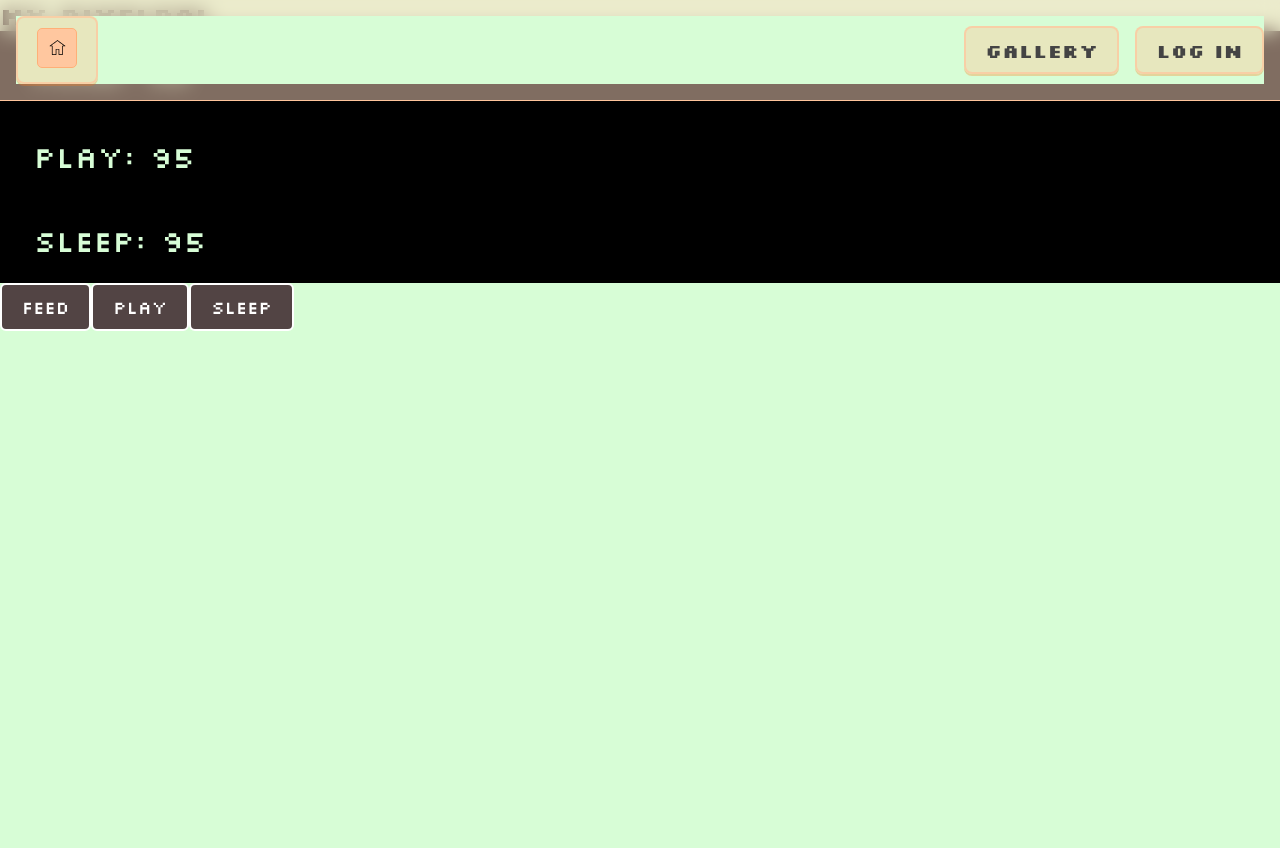
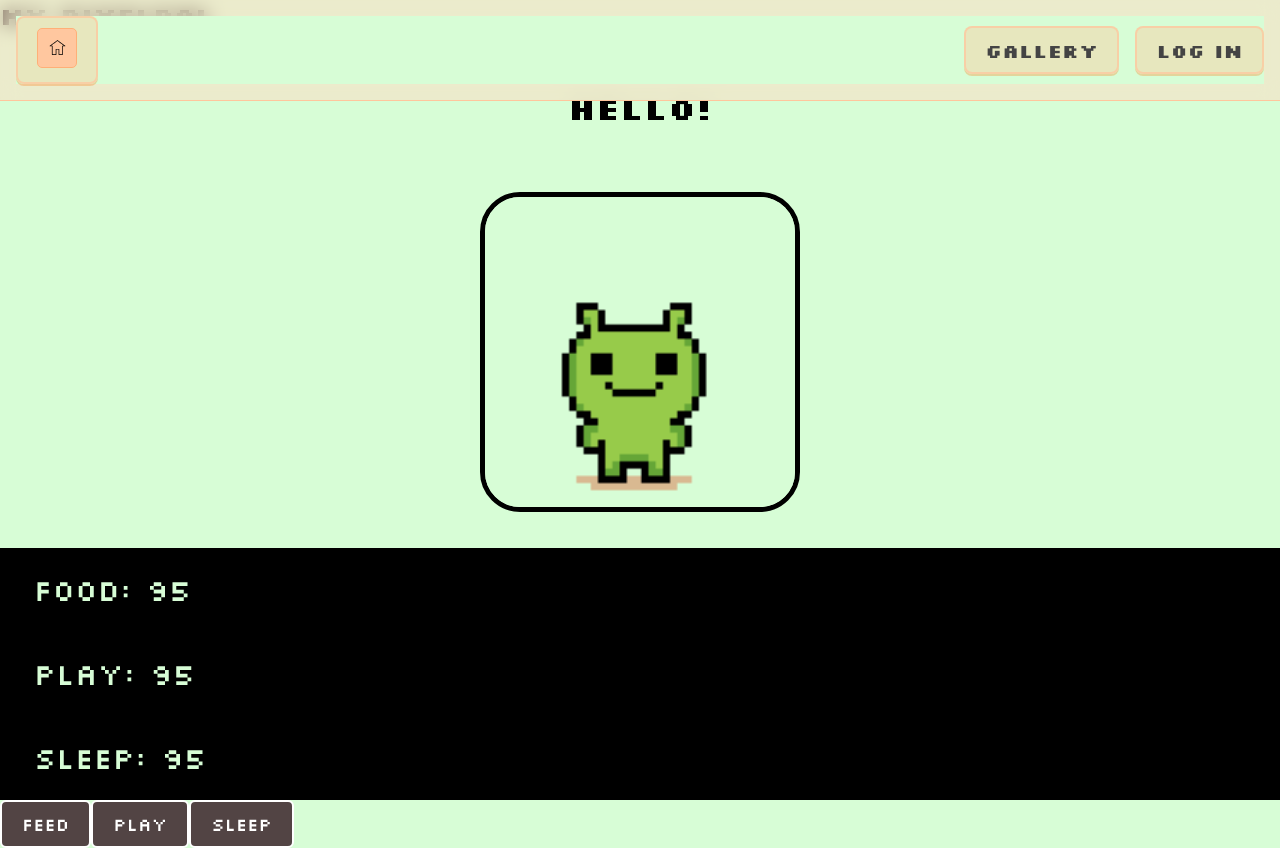
Before and after one commit to zeplin-michael/PixelPal, a React (Vite) app in the folder frontend/: page /pal in a window 1280 px wide. Before the commit the page ends 800 px from the top, so only its background shows below. Built offline with nearby package versions, Linux system fonts and the light colour scheme; no server answers.

Commit message:
imported game-page scene components into PalLayout.jsx

```diff
--- a/frontend/src/pages/PalLayout.jsx
+++ b/frontend/src/pages/PalLayout.jsx
@@ -1,5 +1,76 @@
+// import { useState, useEffect } from "react";
+// import { useNavigate } from "react-router";
+// import Bath from "./game-page/components/bath";
+
+// export default function PalLayout() {
+//   const navigate = useNavigate();
+
+//   const [feed, setFeed] = useState(100);
+//   const [play, setPlay] = useState(100);
+//   const [sleep, setSleep] = useState(100);
+//   const [isAlive, setIsAlive] = useState(true);
+
+//   useEffect(() => {
+//     const interval = setInterval(() => {
+//       setFeed((f) => Math.max(f - 5, 0));
+//       setPlay((p) => Math.max(p - 5, 0));
+//       setSleep((s) => Math.max(s - 5, 0));
+//     }, 3000);
+//     return () => clearInterval(interval);
+//   }, []);
+
+//   useEffect(() => {
+//     if (feed <= 0 || play <= 0 || sleep <= 0) {
+//       setIsAlive(false);
+//       navigate("/deathscreen");
+//     }
+//   }, [feed, play, sleep, navigate]);
+
+//   function feedPet() {
+//     setFeed((f) => Math.min(f + 10, 100));
+//     <Bath />;
+//   }
+
+//   function playPet() {
+//     setPlay((p) => Math.min(p + 10, 100));
+//     setSleep((s) => Math.max(s - 5, 0));
+//     setFeed((f) => Math.max(f - 5, 0));
+//   }
+
+//   function sleepPet() {
+//     setSleep((s) => Math.min(s + 15, 100));
+//   }
+
+//   return (
+//     <div>
+//       <h2>{isAlive ? "My PixelPal" : "Your PixelPal has died."}</h2>
+//       <div>
+//         <p>Food: {feed}</p>
+//         <p>Play: {play}</p>
+//         <p>Sleep: {sleep}</p>
+//       </div>
+
+//       {isAlive && (
+//         <div>
+//           <button onClick={feedPet}>Feed</button>
+//           <button onClick={playPet}>Play</button>
+//           <button onClick={sleepPet}>Sleep</button>
+//         </div>
+//       )}
+//     </div>
+//   );
+// }
+
 import { useState, useEffect } from "react";
 import { useNavigate } from "react-router";
+import Bath from "./game-page/components/bath";
+import Bed from "./game-page/components/bed";
+import Meal from "./game-page/components/meal";
+import Default from "./game-page/components/default";
+// Import your other components here
+// import FeedComponent from "./game-page/components/feed";
+// import PlayComponent from "./game-page/components/play";
+// import SleepComponent from "./game-page/components/sleep";
 
 export default function PalLayout() {
   const navigate = useNavigate();
@@ -8,6 +79,7 @@ export default function PalLayout() {
   const [play, setPlay] = useState(100);
   const [sleep, setSleep] = useState(100);
   const [isAlive, setIsAlive] = useState(true);
+  const [currentScene, setCurrentScene] = useState(null); // Track which scene to show
 
   useEffect(() => {
     const interval = setInterval(() => {
@@ -25,23 +97,60 @@ export default function PalLayout() {
     }
   }, [feed, play, sleep, navigate]);
 
+  // Main functions
   function feedPet() {
     setFeed((f) => Math.min(f + 10, 100));
+    afterFeed();
   }
 
   function playPet() {
     setPlay((p) => Math.min(p + 10, 100));
     setSleep((s) => Math.max(s - 5, 0));
     setFeed((f) => Math.max(f - 5, 0));
+    afterPlay();
   }
 
   function sleepPet() {
     setSleep((s) => Math.min(s + 15, 100));
+    afterSleep();
+  }
+
+  // Secondary functions that switch scenes (no timeout)
+  function afterFeed() {
+    console.log("Feeding pet!");
+    setCurrentScene("feed");
+  }
+
+  function afterPlay() {
+    console.log("Playing with pet!");
+    setCurrentScene("play");
+  }
+
+  function afterSleep() {
+    console.log("Pet is sleeping!");
+    setCurrentScene("sleep");
+  }
+
+  // Function to render the appropriate component
+  function renderScene() {
+    switch (currentScene) {
+      case "feed":
+        return <Meal />; // Replace with your FeedComponent
+      case "play":
+        return <Bath />; // Replace with your PlayComponent
+      case "sleep":
+        return <Bed />; // Replace with your SleepComponent
+      default:
+        return <Default />;
+    }
   }
 
   return (
     <div>
       <h2>{isAlive ? "My PixelPal" : "Your PixelPal has died."}</h2>
+      {/* Render the current scene component */}
+
+      {renderScene()}
 
       <div>
         <p>Food: {feed}</p>
--- /dev/null
+++ b/frontend/src/pages/game-page/components/default.jsx
@@ -0,0 +1,20 @@
+import "/src/pages/game-page/game-page.css";
+
+function Default() {
+  return (
+    <div>
+      <h1>HELLO!</h1>
+      <div className="scene-img-container">
+        <div className="scene-img-frame">
+          <img
+            className="scene-img"
+            src="/img/game-play/alien_idle_360.gif"
+            alt="default idle img"
+          />
+        </div>
+      </div>
+    </div>
+  );
+}
+
+export default Default;
```
